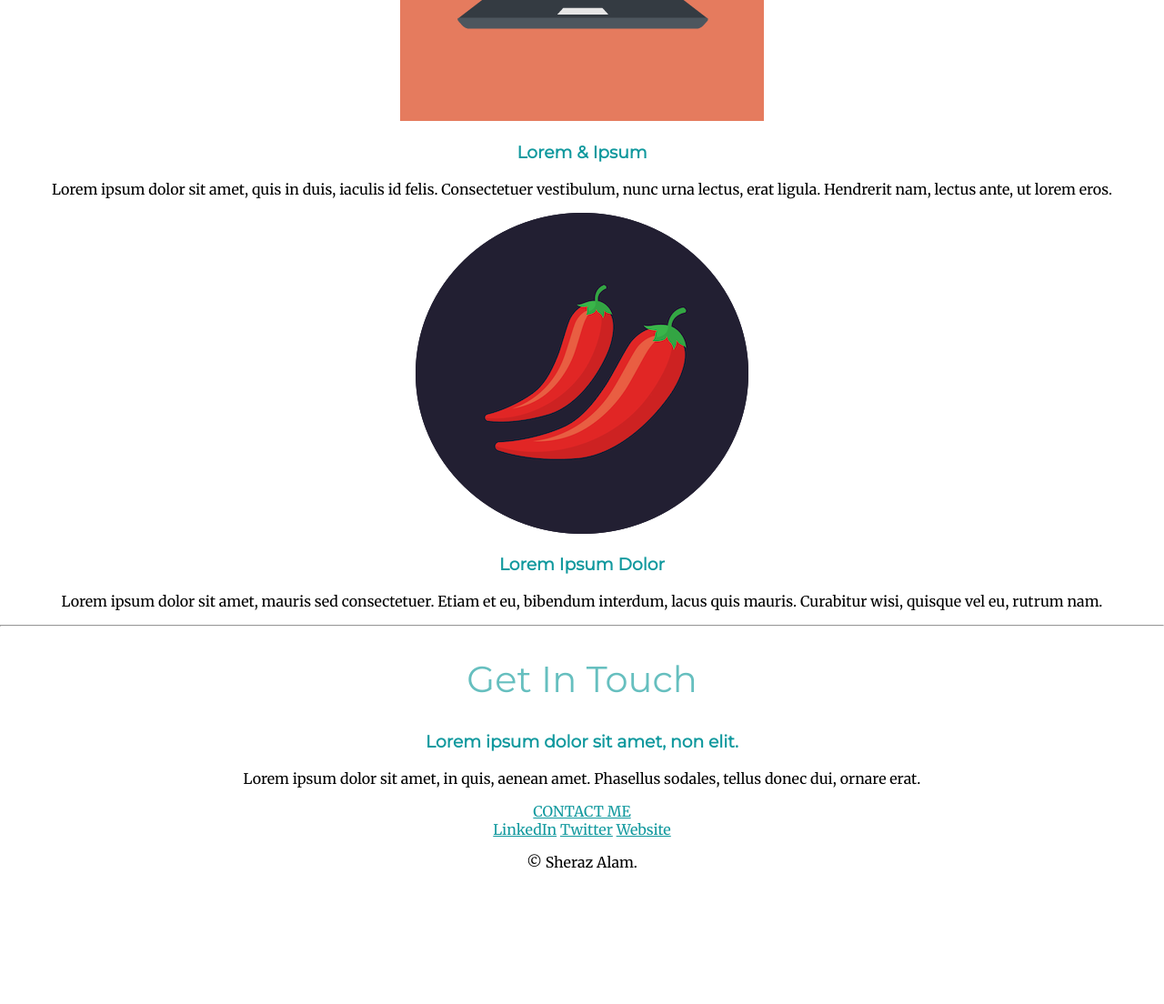
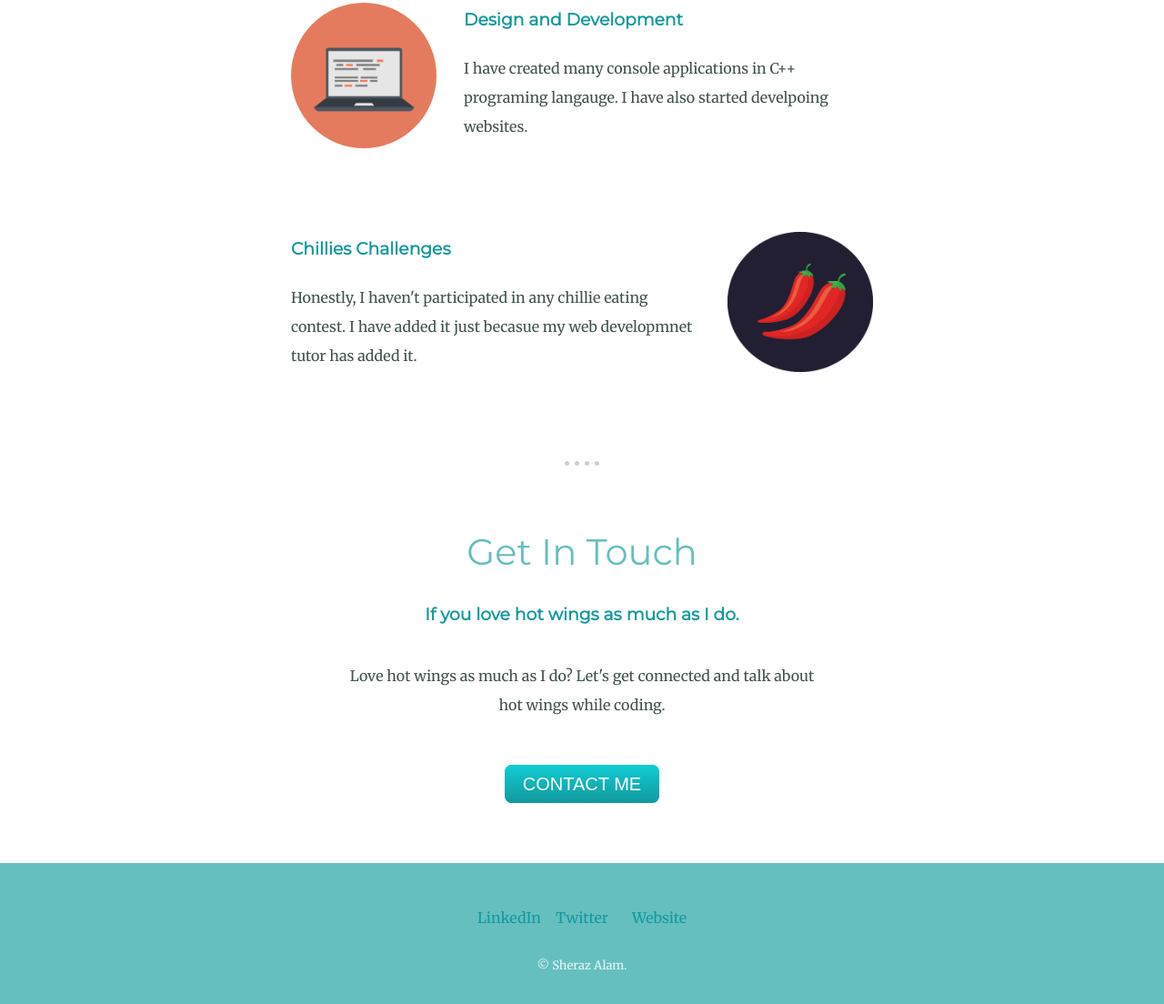
Before and after one commit to SherazAlam/cv2, a plain HTML site: page index.html in a window 1280 px wide. Shown: the part 1546-2650 px from the top of the page at 91% size. Before the commit the page ends 2520 px from the top, so only its background shows below. Drawn offline with Linux system fonts and the light colour scheme.

Commit message:
After some changes

```diff
--- a/CSS/styles.css
+++ b/CSS/styles.css
@@ -47,4 +47,91 @@ h3{
 }
 a{
     color: #11999E;
+    text-decoration: none;
 }
+.skill-row{
+    width: 50%;
+    margin: 100px auto;
+    text-align: left;
+    line-height: 2;
+}
+.computer{
+    border-radius: 50%;
+    width: 25%;
+    float: left;
+    margin-right: 30px;
+}
+.chillie{
+    width: 25%;
+    float: right;
+    margin-left: 30px;
+}
+.profile{
+    padding-top: 65px;
+    width: 33%;
+    margin: auto;
+}
+hr{
+    border-style: none;
+    border-top: dotted;
+    width: 3%;
+    border-width: 5px;
+    border-color: #cbcfcf;
+    margin: 70px auto;
+}
+p{
+    color: #40514E;
+    line-height: 2;
+}
+.btn {
+    background: #11cdd4;
+    background-image: -webkit-linear-gradient(top, #11cdd4, #11999e);
+    background-image: -moz-linear-gradient(top, #11cdd4, #11999e);
+    background-image: -ms-linear-gradient(top, #11cdd4, #11999e);
+    background-image: -o-linear-gradient(top, #11cdd4, #11999e);
+    background-image: linear-gradient(to bottom, #11cdd4, #11999e);
+    -webkit-border-radius: 8;
+    -moz-border-radius: 8;
+    border-radius: 8px;
+    font-family: Arial;
+    color: #ffffff;
+    font-size: 20px;
+    padding: 10px 20px 10px 20px;
+    text-decoration: none;
+  }
+
+  .btn:hover {
+    background: #30e3cb;
+    background-image: -webkit-linear-gradient(top, #30e3cb, #2bc4ad);
+    background-image: -moz-linear-gradient(top, #30e3cb, #2bc4ad);
+    background-image: -ms-linear-gradient(top, #30e3cb, #2bc4ad);
+    background-image: -o-linear-gradient(top, #30e3cb, #2bc4ad);
+    background-image: linear-gradient(to bottom, #30e3cb, #2bc4ad);
+    text-decoration: none;
+  }
+  .middle-container{
+
+   margin-bottom: 75px;
+  }
+  .bottom-container{
+    background-color: #66BFBF;
+    padding: 50px 0 20px;
+    position: relative;
+  }
+  .footer-link1{
+    position: absolute;
+    left: 525px;
+  }
+  .footer-link3{
+    position: absolute;
+    right: 525px;
+  }
+  .copyright{
+    color: #EAF6F6;
+    font-size: small;
+    margin-top: 30px;
+  }
+  .contact-message{
+    width: 40%;
+    margin: 40px auto 60px;
+  }
--- a/index.html
+++ b/index.html
@@ -21,40 +21,39 @@
     </div>
     <div class="middle-container">
         <div class="profile">
-          <img src="Images/Sherazpfp.png" alt="sheraz-img" width="200px">
+          <img src="images/Sherazpfp.png" alt="sheraz-img" width="200px">
           <h2>Hello.</h2>
-          <p>Lorem ipsum dolor sit amet, vitae volutpat, dui conubia, dolor urna. Non auctor, montes nulla distinctio.</p>
+          <p>I am a Full-Stack Web Developer. I love to Code. I am the founder of CodeXSheraz.</p>
         </div>
         <hr>
         <div class="skills">
           <h2>My Skills.</h2>
           <div class="skill-row">
-            <img class="" src="Images/computer.png" alt="computer-img">
-            <h3>Lorem & Ipsum</h3>
-            <p>Lorem ipsum dolor sit amet, quis in duis, iaculis id felis. Consectetuer vestibulum, nunc urna lectus, erat ligula. Hendrerit nam, lectus ante, ut lorem eros.</p>
+            <img class="computer" src="images/computer.png" alt="computer-img">
+            <h3>Design and Development</h3>
+            <p class = "para1">I have created many console applications in C++ programing langauge. I have also started develpoing websites.</p>
           </div>
           <div class="skill-row">
-            <img class="" src="Images/chillies.png" alt="chillie-img">
-            <h3>Lorem Ipsum Dolor</h3>
-            <p>Lorem ipsum dolor sit amet, mauris sed consectetuer. Etiam et eu, bibendum interdum, lacus quis mauris. Curabitur wisi, quisque vel eu, rutrum nam.</p>
+            <img class="chillie" src="Images/chillies.png" alt="chillie-img">
+            <h3>Chillies Challenges</h3>
+          <p class = "para2">Honestly, I haven't participated in any chillie eating contest. I have added it just becasue my web developmnet tutor has added it.</p>
           </div>
         </div>
         <hr>
         <div class="contact-me">
           <h2>Get In Touch</h2>
-          <h3>Lorem ipsum dolor sit amet, non elit.</h3>
-          <p>Lorem ipsum dolor sit amet, in quis, aenean amet. Phasellus sodales, tellus donec dui, ornare erat.</p>
-          <a class="btn" href="mailto:sherazrajpoot@gmail.com">CONTACT ME</a>
+          <h3>If you love hot wings as much as I do.</h3>
+          <p class="contact-message">Love hot wings as much as I do? Let's get connected and talk about hot wings while coding.</p>
+          <a class="btn" href="mailto:sherazrajpoot@gmail.com" target="_blank">CONTACT ME</a>
         </div>
       </div>
 
 
       <div class="bottom-container">
-        <a class="footer-link" href="https://www.linkedin.com/">LinkedIn</a>
-        <a class="footer-link" href="https://twitter.com/">Twitter</a>
-        <a class="footer-link" href="https://www.appbrewery.co/">Website</a>
-        <p>© Sheraz Alam.</p>
+        <a class="footer-link1" href="https://www.linkedin.com/in/sherazalam/" target="_blank">LinkedIn</a>
+        <a class="footer-link2" href="https://twitter.com/ranasherazalam" target="_blank">Twitter</a>
+        <a class="footer-link3" href="https://www.appbrewery.co/" target="_blank">Website</a>
+        <p class="copyright">© Sheraz Alam.</p>
       </div>
-
   </body>
 </html>
```
